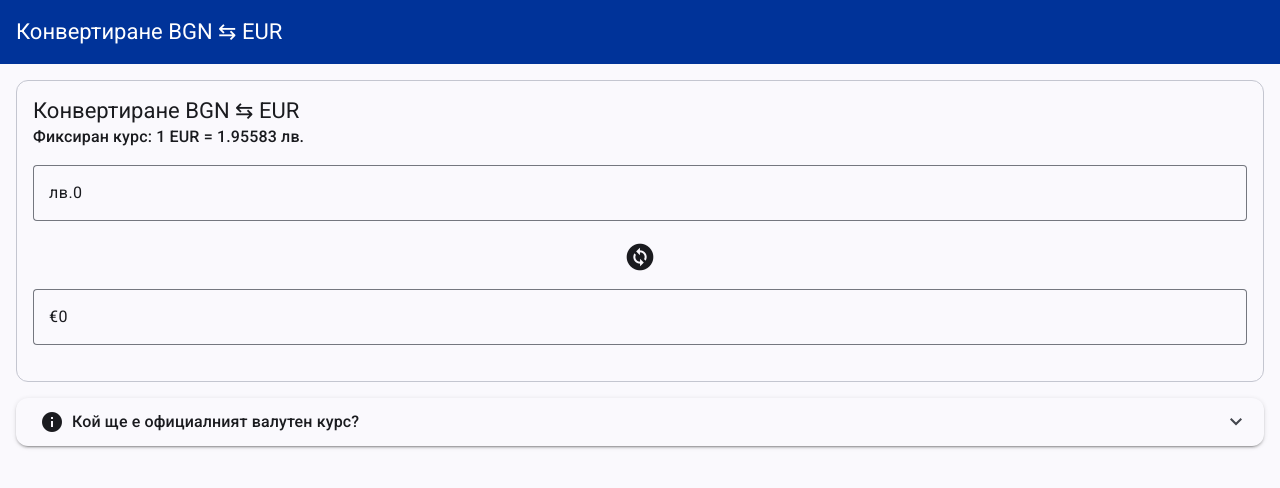
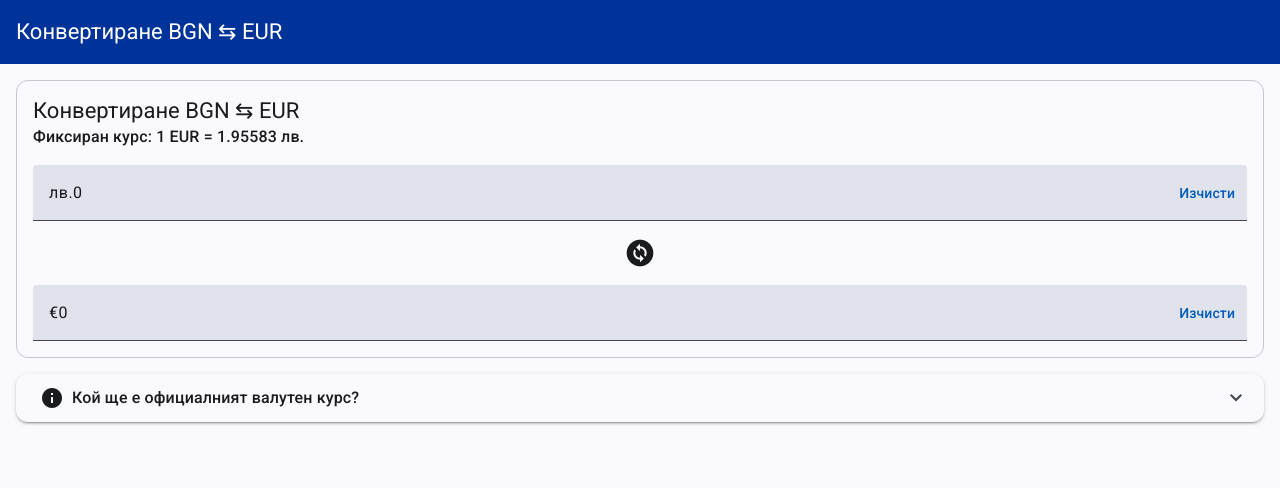
Before and after one commit to ttsvetko/BG2EUR, an Angular app: page / in a window 1280 px wide. Shown: the top 488 px of the page. Built offline with nearby package versions, Linux system fonts and the light colour scheme.

Commit message:
Test with clear button

```diff
--- a/src/app/bgn-euro-calculator/bgn-euro-calculator.css
+++ b/src/app/bgn-euro-calculator/bgn-euro-calculator.css
@@ -18,5 +18,5 @@ mat-icon.exchange-icon {
     font-size: 2rem;
     height: 2rem;
     width: 2rem;
-    margin-bottom: 1rem;
+    margin: 1rem 0;
 }
--- a/src/app/bgn-euro-calculator/bgn-euro-calculator.html
+++ b/src/app/bgn-euro-calculator/bgn-euro-calculator.html
@@ -6,7 +6,7 @@
         </mat-card-header>
 
         <mat-card-content>
-            <mat-form-field>
+            <mat-form-field appearance="fill" subscriptSizing="dynamic">
                 <input
                     matInput
                     type="number"
@@ -16,16 +16,14 @@
                     autocomplete="off"
                 />
                 <span matTextPrefix>лв.</span>
+                <span matSuffix>
+                    <button matButton (click)="clear(formGroup.controls.bgn)">Изчисти</button>
+                </span>
             </mat-form-field>
 
-            <mat-icon
-                class="exchange-icon"
-                aria-hidden="false"
-                aria-label="Example home icon"
-                fontIcon="change_circle"
-            ></mat-icon>
+            <mat-icon class="exchange-icon" aria-hidden="true" fontIcon="change_circle"></mat-icon>
 
-            <mat-form-field>
+            <mat-form-field appearance="fill" subscriptSizing="dynamic">
                 <input
                     matInput
                     type="number"
@@ -34,7 +32,10 @@
                     [formControl]="formGroup.controls.euro"
                     autocomplete="off"
                 />
-                <span matTextPrefix> &#8364;</span>
+                <span matTextPrefix>&#8364;</span>
+                <span matSuffix>
+                    <button matButton (click)="clear(formGroup.controls.euro)">Изчисти</button>
+                </span>
             </mat-form-field>
         </mat-card-content>
         <mat-card-footer> </mat-card-footer>
--- a/src/app/bgn-euro-calculator/bgn-euro-calculator.ts
+++ b/src/app/bgn-euro-calculator/bgn-euro-calculator.ts
@@ -5,12 +5,13 @@ import { MatCardModule } from '@angular/material/card';
 import { MatFormFieldModule } from '@angular/material/form-field';
 import { MatIcon } from '@angular/material/icon';
 import { MatInput } from '@angular/material/input';
+import { MatButton } from '@angular/material/button';
 
 @Component({
     selector: 'app-bgn-euro-calculator',
     templateUrl: './bgn-euro-calculator.html',
     styleUrl: './bgn-euro-calculator.css',
-    imports: [MatCardModule, MatFormFieldModule, MatInput, MatIcon, ReactiveFormsModule],
+    imports: [MatCardModule, MatFormFieldModule, MatInput, MatIcon, ReactiveFormsModule, MatButton],
 })
 export class BgnEuroCalculator {
     formGroup = new FormGroup({
@@ -48,4 +49,8 @@ export class BgnEuroCalculator {
     private formatValue(value: number) {
         return Number(Number.parseFloat(String(value)).toFixed(2));
     }
+
+    clear(formControl: FormControl) {
+        formControl.reset(0);
+    }
 }
```
